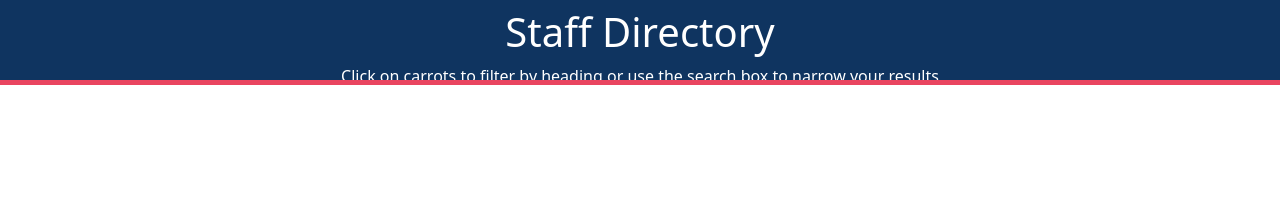
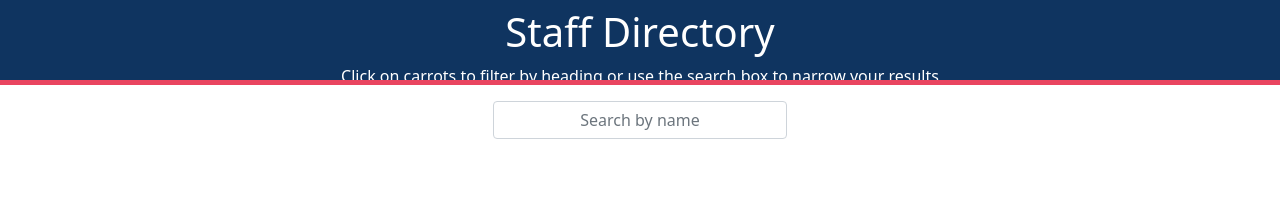
Before and after one commit to profjjk/staff-directory, a React (Create React App) app: page / in a window 1280 px wide. Shown: the top 205 px of the page. Built offline with nearby package versions, Linux system fonts and the light colour scheme.

Commit message:
add search field

```diff
--- a/src/App.js
+++ b/src/App.js
@@ -1,10 +1,12 @@
 import React from 'react';
 import Header from './components/Header/Header';
+import Search from './components/Search/Search';
 
 function App() {
   return (
     <div>
       <Header />
+      <Search />
     </div>
   );
 };
--- a/src/components/Search/Search.js
+++ b/src/components/Search/Search.js
@@ -2,9 +2,9 @@
 
 function Search() {
   return (
-    <div className="row">
-      <div className="col-12 p-2">
-
+    <div className="row justify-content-center">
+      <div className="col-12 input-group w-25 p-3">
+        <input className="form-control mx-auto text-center" type="text" placeholder="Search by name" />
       </div>
     </div>
   )
```
